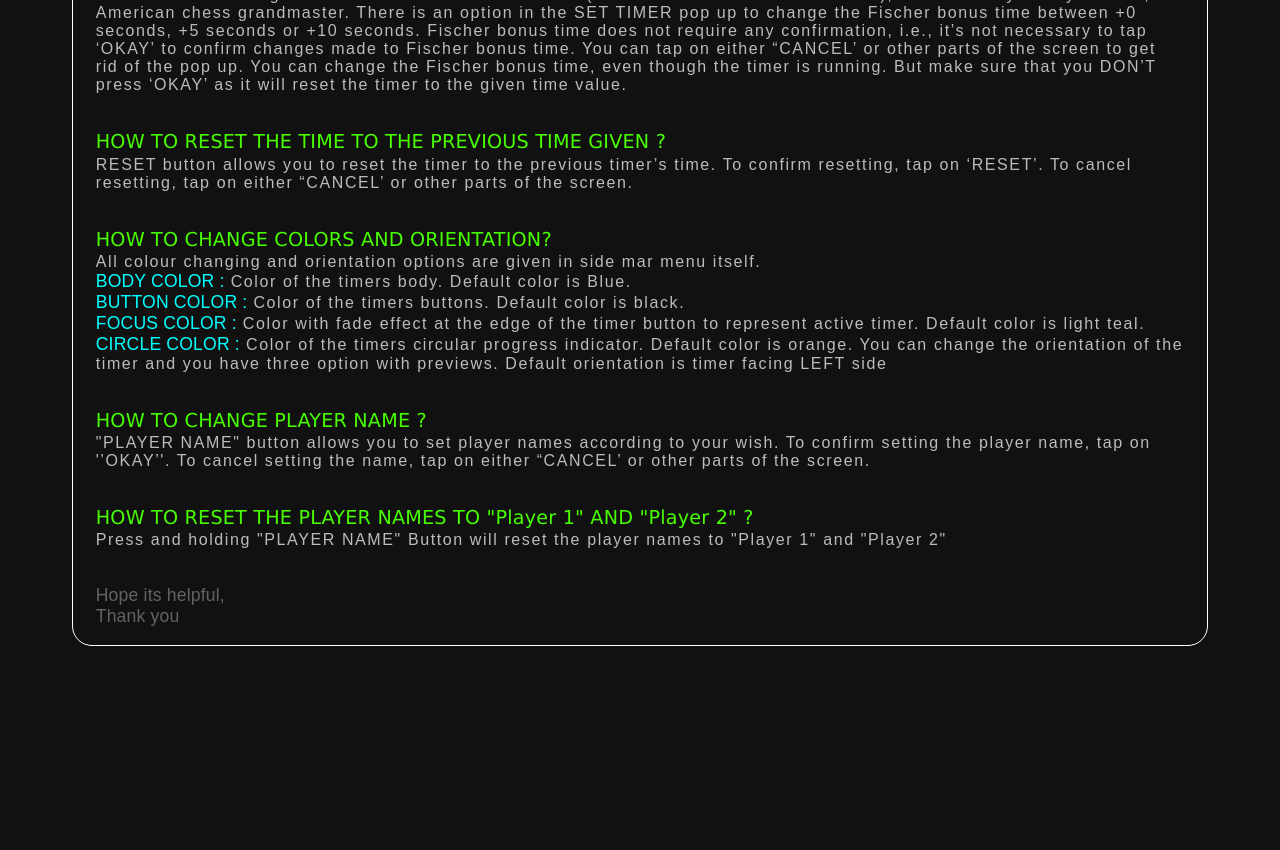
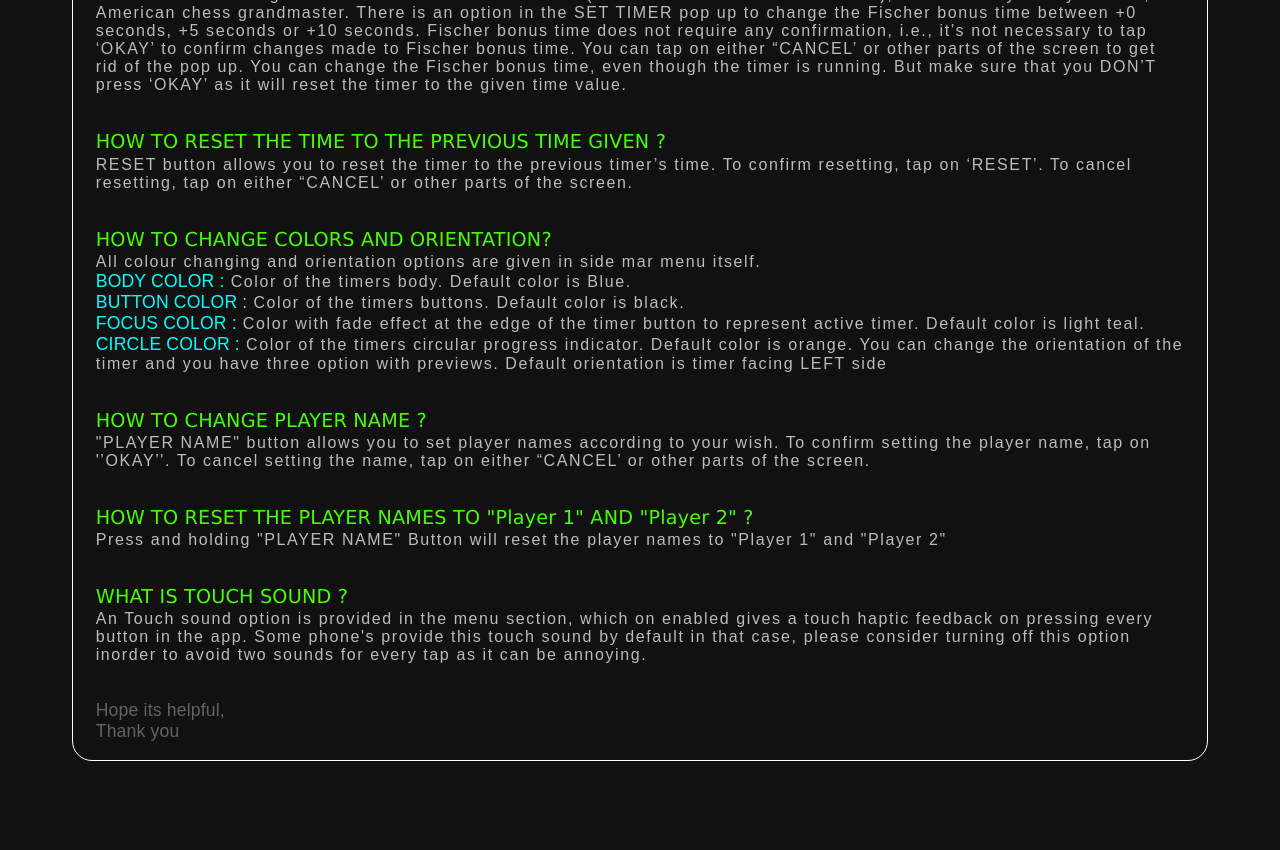
Before and after one commit to NeriQuest/Userguide-chesstimer.io, a plain HTML site: page index.html in a window 1280 px wide. Shown: the part 629-1479 px from the top of the page. Before the commit the page ends 1364 px from the top, so only its background shows below. Drawn offline with Linux system fonts and the light colour scheme.

Commit message:
Update index.html

```diff
--- a/index.html
+++ b/index.html
@@ -44,6 +44,10 @@
        <div class="qns">HOW TO RESET THE PLAYER NAMES TO "Player 1" AND "Player 2" ?</div>
        Press and holding "PLAYER NAME" Button will reset the player names to "Player 1" and "Player 2"
        <br><br><br>
+       <div class="qns">WHAT IS TOUCH SOUND ?</div>
+       An Touch sound option is provided in the menu section, which on enabled gives a touch haptic feedback on pressing every button in the app.
+                     Some phone's provide this touch sound by default in that case, please consider turning off this option inorder to avoid two sounds for every tap as it can be annoying.
+       <br><br><br>
 
   <span class="thx">
     Hope its helpful,<br>
```
